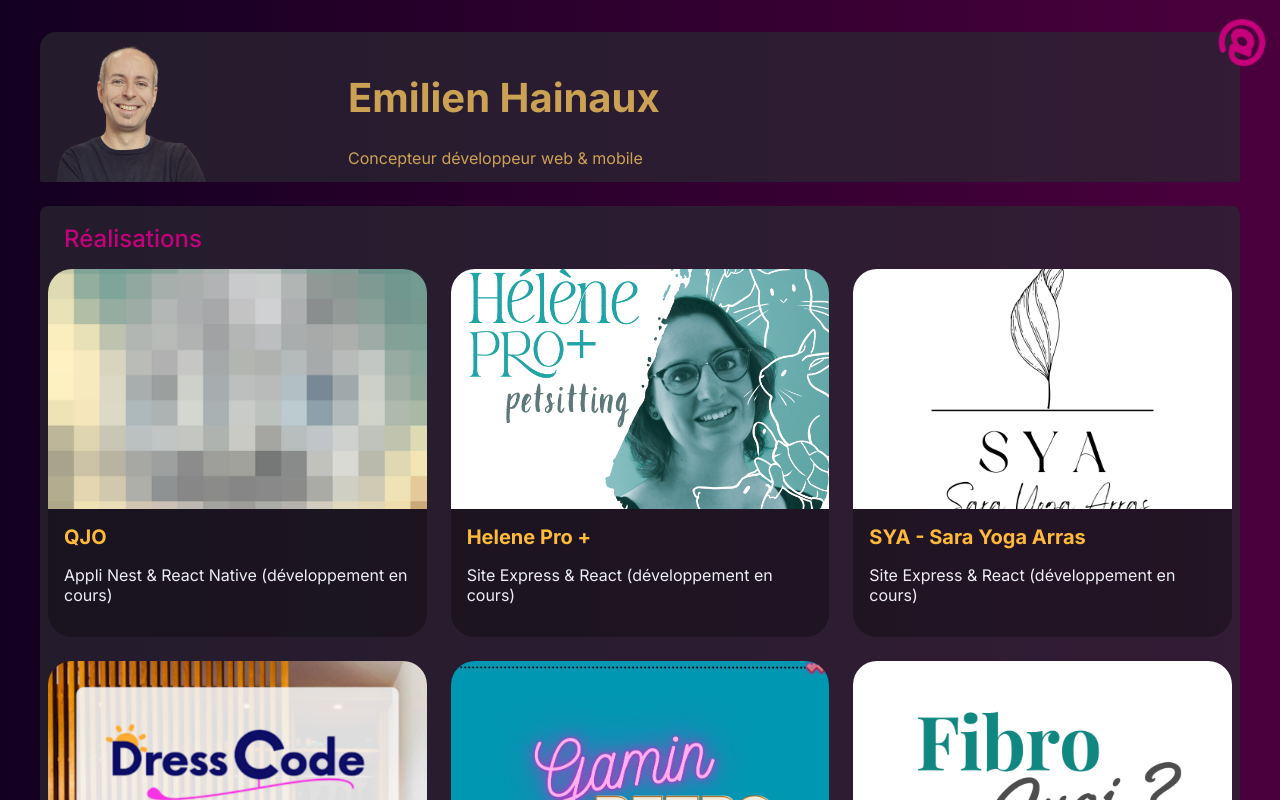
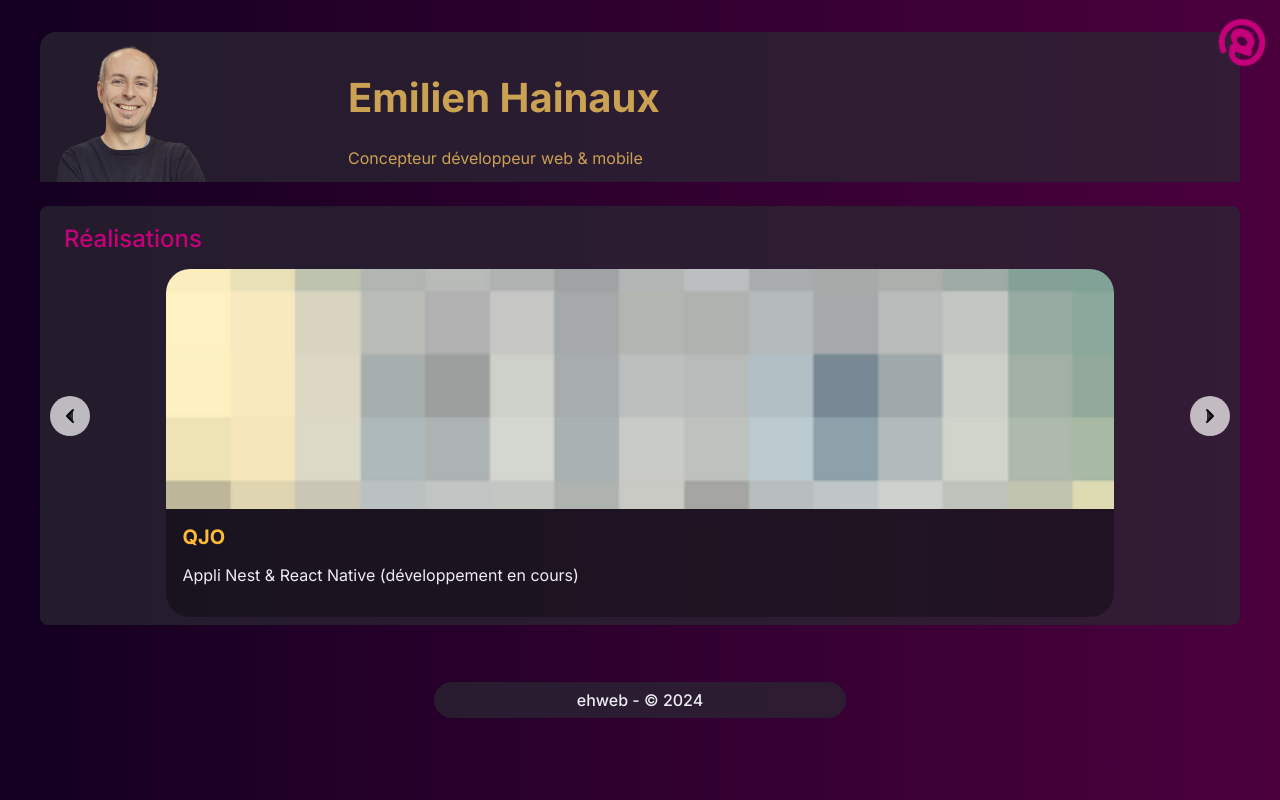
Before and after one commit to e-hainaux/ehweb, a Next.js app: page / in a window 1280 px wide. Shown: the top 800 px of the page. Built offline with nearby package versions, Linux system fonts and the light colour scheme.

Commit message:
switched projects list to embla-carousel

```diff
--- a/app/globals.css
+++ b/app/globals.css
@@ -12,6 +12,14 @@ body {
   /* animation: gradientAnimation 15s ease infinite alternate; */
 }
 
+button {
+  -webkit-tap-highlight-color: transparent;
+    -webkit-user-select: none;
+    -moz-user-select: none;
+    -ms-user-select: none;
+    user-select: none;
+    outline: none;
+}
 /* @keyframes gradientAnimation {
   0% { background-position: 0% 50%; }
   100% { background-position: 50% 75%; }
--- a/app/screens/home.tsx
+++ b/app/screens/home.tsx
@@ -1,16 +1,15 @@
 'use client';
 
-import React, { useState, useEffect } from 'react';
+import React, { useState, useEffect, useCallback, useRef } from 'react';
 import styles from '../styles/Home.module.css';
 import Header from '../components/Header';
 import ProjectCard from '../components/ProjectCard';
-import Image from 'next/image';
 import Footer from '../components/Footer';
 import { Popover } from 'antd';
 import { FaAt } from 'react-icons/fa';
 import LoadingProgress from '../components/LoadingProgress';
 import ProjectModal from '../components/ProjectModal';
-
+import useEmblaCarousel from 'embla-carousel-react';
 import QJO from '../components/ProjectDetails/QJO';
 import ProjectModalContent from '../components/ProjectModalContent';
 import HelenePro from '../components/ProjectDetails/HelenePro';
@@ -27,6 +26,8 @@ const Home: React.FC = () => {
   const [loadingProgress, setLoadingProgress] = useState(0);
   const [modalOpen, setModalOpen] = useState(false);
   const [selectedProject, setSelectedProject] = useState<(typeof projects)[0] | null>(null);
+  const [isCarouselReady, setIsCarouselReady] = useState(false);
+  const selectCallbackRef = useRef<(() => void) | null>(null);
 
   const content = (
     <div>
@@ -88,14 +89,73 @@ const Home: React.FC = () => {
       try {
         await Promise.all(imagePromises);
         setIsLoading(false);
+        setIsCarouselReady(true)
       } catch (error) {
         console.error('Failed to load images:', error);
         setIsLoading(false);
+        setIsCarouselReady(true);
       }
     };
 
     preloadImages();
   }, []);
+
+  const [emblaRef, emblaApi] = useEmblaCarousel({
+    loop: true,
+    startIndex: 0,
+    skipSnaps: false,
+    fadeEffect: true,
+  });
+
+
+
+  const scrollPrev = useCallback(() => {
+    if (emblaApi) emblaApi.scrollPrev();
+  }, [emblaApi]);
+
+  const scrollNext = useCallback(() => {
+    if (emblaApi) emblaApi.scrollNext();
+  }, [emblaApi]);
+
+  useEffect(() => {
+    if (emblaApi && isCarouselReady) {
+      const setInitialSlideOpacity = () => {
+        const slides = emblaApi.slideNodes();
+        slides.forEach((slide, index) => {
+          if (index === emblaApi.selectedScrollSnap()) {
+            slide.style.opacity = '1';
+          } else {
+            slide.style.opacity = '0';
+          }
+        });
+      };
+
+      setInitialSlideOpacity();
+
+      const selectCallback = () => {
+        const slides = emblaApi.slideNodes();
+        slides.forEach((slide, index) => {
+          if (index === emblaApi.selectedScrollSnap()) {
+            slide.style.opacity = '1';
+            slide.style.transition = 'opacity 0.5s ease-in-out';
+          } else {
+            slide.style.opacity = '0';
+            slide.style.transition = 'opacity 0.5s ease-in-out';
+          }
+        });
+      };
+
+      selectCallbackRef.current = selectCallback;
+
+      emblaApi.on('select', selectCallback);
+
+      return () => {
+        if (selectCallbackRef.current) {
+          emblaApi.off('select', selectCallbackRef.current);
+        }
+      };
+    }
+  }, [emblaApi, isCarouselReady]);
 
   if (isLoading) {
     return <LoadingProgress progress={loadingProgress} />;
@@ -183,21 +243,35 @@ const Home: React.FC = () => {
   return (
     <main className={styles.container}>
       <Header />
-      <div className={styles.realisationsContainer}>
-        <span className={styles.title}>Réalisations</span>
-        <div className={styles.projectsGrid}>
-          {projects.map((project) => (
+      {isCarouselReady && (
+  <div className={styles.realisationsContainer}>
+    <span className={styles.title}>Réalisations</span>
+    <div className={styles.embla} ref={emblaRef}>
+      <div className={styles.emblaContainer}>
+        {projects.map((project) => (
+          <div className={styles.emblaSlide} key={project.id}>
             <ProjectCard
-              key={project.id}
               id={project.id}
               title={project.title}
               description={project.description}
               imageUrl={project.imageUrl}
               onClick={() => openModal(project)}
             />
-          ))}
-        </div>
+          </div>
+        ))}
       </div>
+    </div>
+        <button className={styles.emblaPrevButton} onClick={scrollPrev}>
+          <svg viewBox="0 0 24 24" fill="none" stroke="currentColor" strokeWidth="2" strokeLinecap="round" strokeLinejoin="round">
+            <polyline points="15 18 9 12 15 6"></polyline>
+          </svg>
+        </button>
+        <button className={styles.emblaNextButton} onClick={scrollNext}>
+          <svg viewBox="0 0 24 24" fill="none" stroke="currentColor" strokeWidth="2" strokeLinecap="round" strokeLinejoin="round">
+            <polyline points="9 18 15 12 9 6"></polyline>
+          </svg>
+        </button>
+      </div>)}
       <Popover
         content={content}
         trigger="click"
--- a/app/styles/Home.module.css
+++ b/app/styles/Home.module.css
@@ -45,7 +45,15 @@
     animation: spin 20s linear infinite;
   }
 
+  .title {
+    font-size: 24px;
+    font-weight: 500;
+    margin: 16px;
+    color: #c5007a;
+
+  }
   .realisationsContainer {
+    position: relative;
     display: flex;
     flex-direction: column;
     justify-content: space-evenly;
@@ -54,12 +62,64 @@
     background-color: rgba(42, 40, 51, 0.7);
   }
 
-  .title {
-    font-size: 24px;
-    font-weight: 500;
-    margin: 16px;
-    color: #c5007a;
+  .embla {
+    overflow: hidden;
+    width: 80%;
+    margin: 0 auto;
+  }
 
+  .emblaContainer {
+    display: flex;
+  }
+
+  .emblaSlide {
+    flex: 0 0 100%;
+    min-width: 0;
+    position: relative;
+    opacity: 0;
+    transition: opacity 0.5s ease-in-out;
+  }
+
+  .emblaSlide.is-selected {
+    opacity: 1;
+  }
+
+  .emblaPrevButton,
+  .emblaNextButton {
+    position: absolute;
+    top: 50%;
+    transform: translateY(-50%);
+    background: rgba(255, 255, 255, 0.7);
+    border: none;
+    width: 40px;
+    height: 40px;
+    border-radius: 50%;
+    display: flex;
+    justify-content: center;
+    align-items: center;
+    cursor: pointer;
+    transition: background 0.3s ease;
+    z-index: 1;
+  }
+
+  .emblaPrevButton:hover,
+  .emblaNextButton:hover {
+    background: rgba(255, 255, 255, 0.9);
+  }
+
+  .emblaPrevButton {
+    left: 10px;
+  }
+
+  .emblaNextButton {
+    right: 10px;
+  }
+
+  .emblaPrevButton svg,
+  .emblaNextButton svg {
+    width: 24px;
+    height: 24px;
+    fill: #333;
   }
 
   @keyframes spin {
--- a/package.json
+++ b/package.json
@@ -10,6 +10,7 @@
   },
   "dependencies": {
     "antd": "^5.19.2",
+    "embla-carousel-react": "^8.1.6",
     "next": "14.2.5",
     "react": "^18",
     "react-dom": "^18",
```
Also changed, not shown: 1 other file (tests, documents, lock files or other folders).
